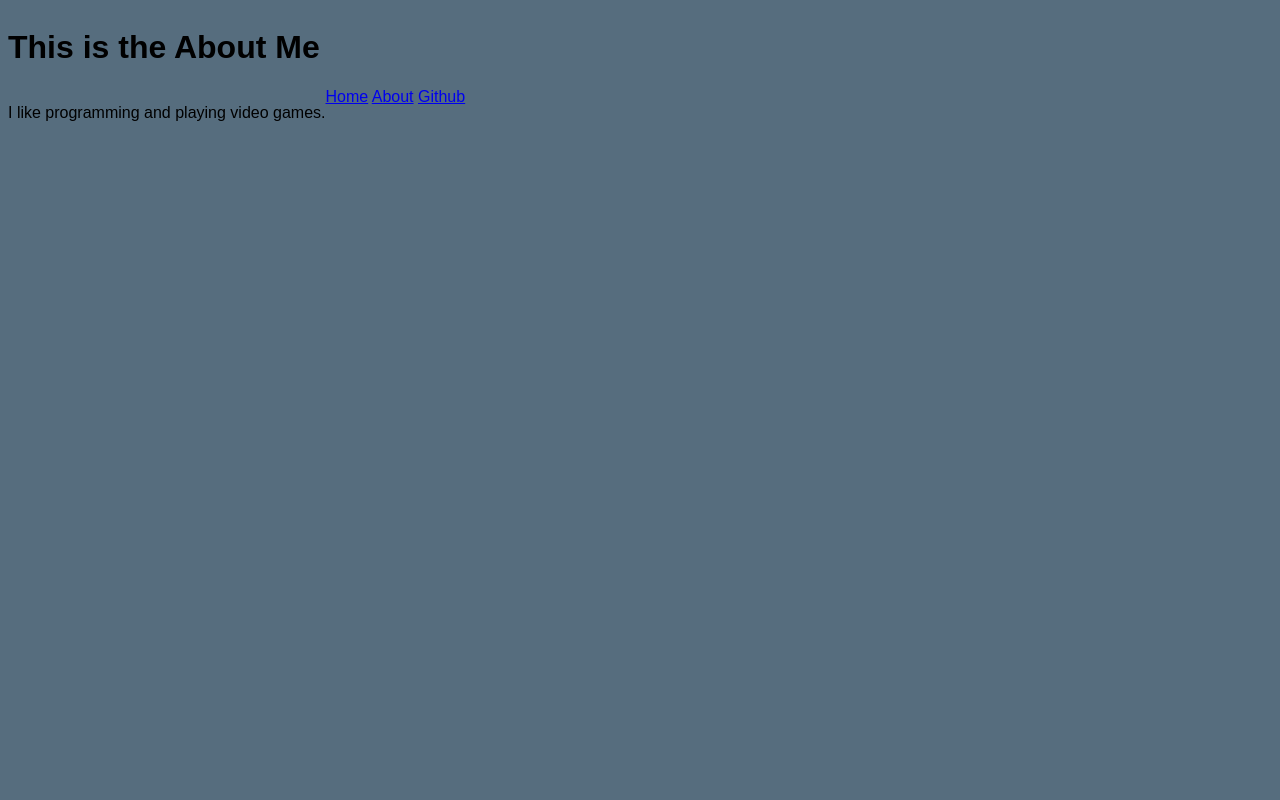
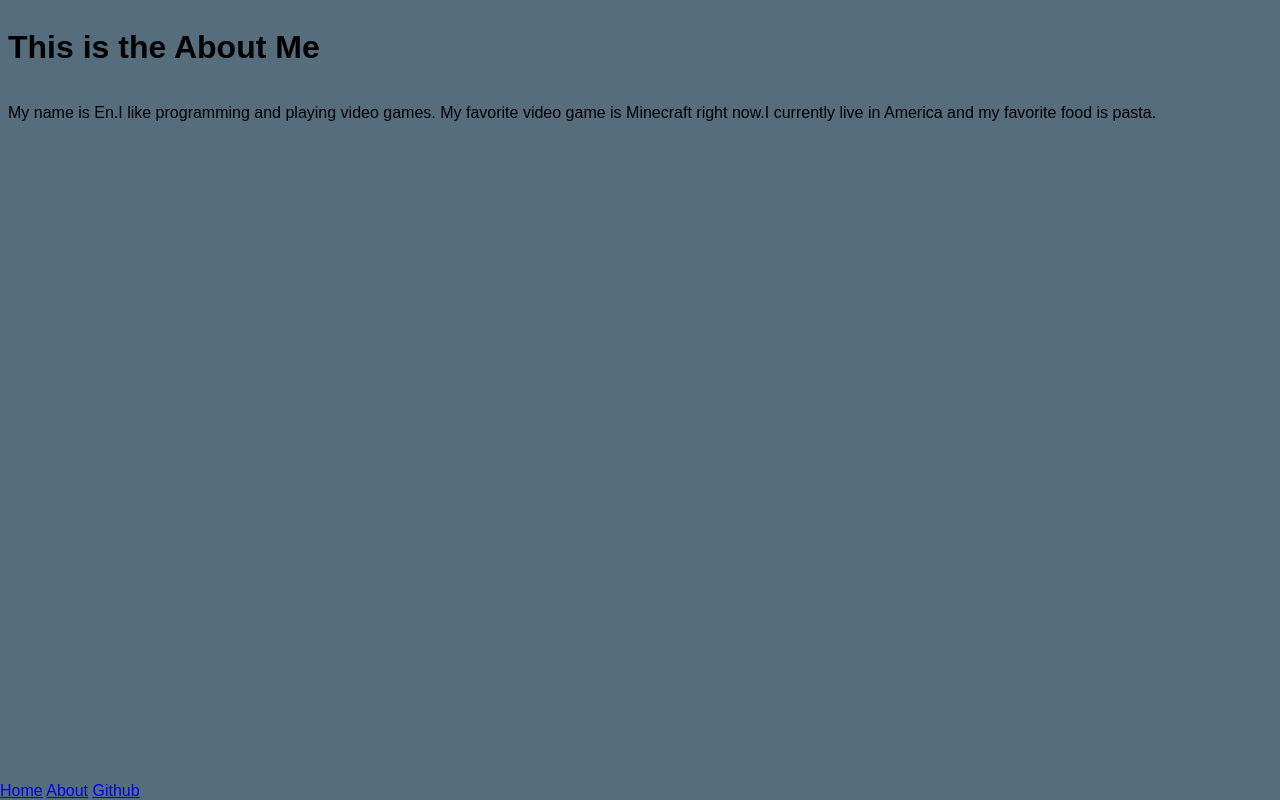
Before and after one commit to Bai756/bai756.github.io, a plain HTML site: page about.html in a window 1280 px wide. Drawn offline with Linux system fonts and the light colour scheme.

Commit message:
about me

```diff
--- a/about.html
+++ b/about.html
@@ -11,8 +11,10 @@
         <h1>This is the About Me</h1>
     </div>
     <div class="center">
-        <p>I like programming and playing video games.</p>
-    <div>
+        <p>My name is En.</p>
+        <p>I like programming and playing video games. My favorite video game is Minecraft right now.</p>
+        <p>I currently live in America and my favorite food is pasta.</p>
+    <div class="footer">
         <a href="index.html">Home</a>
         <a href="about.html">About</a>
         <a href="https://github.com/Bai756">Github</a>
```
Also changed, not shown: index.html (+1 -1 lines).
